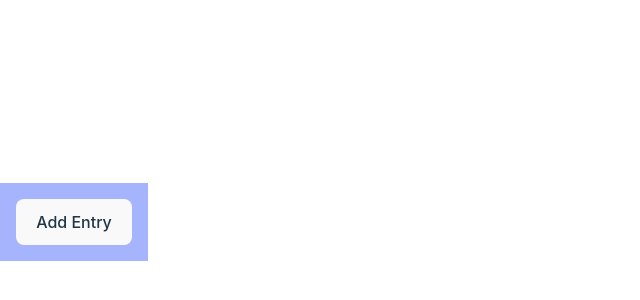
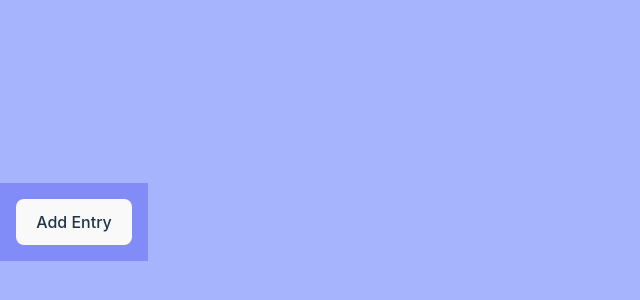
Before and after one commit to Lernya/tagebuch, a React (Vite) app: page / in a window 1280 px wide. Shown: the part 178-478 px from the top of the page, without its empty margins (0-640 px from the left). Built offline with nearby package versions, Linux system fonts and the light colour scheme.

Commit message:
Styling, minimal

```diff
--- a/src/App.jsx
+++ b/src/App.jsx
@@ -24,7 +24,7 @@ const App = () => {
   };
 
   return (
-    <div className='app-container p-4 bg-indigo-300'>
+    <div className='app-container p-4 bg-indigo-400'>
       <button onClick={() => setShowAddEntryModal(true)}>Add Entry</button>
       <DiaryList
         entries={entries}
--- a/src/tagebuch-classic.css
+++ b/src/tagebuch-classic.css
@@ -0,0 +1,7 @@
+/* Classic CSS fuer tagebuch */
+
+/* indigo-300 #A5B4FC */
+
+body {
+    background-color: #A5B4FC;
+}
```
